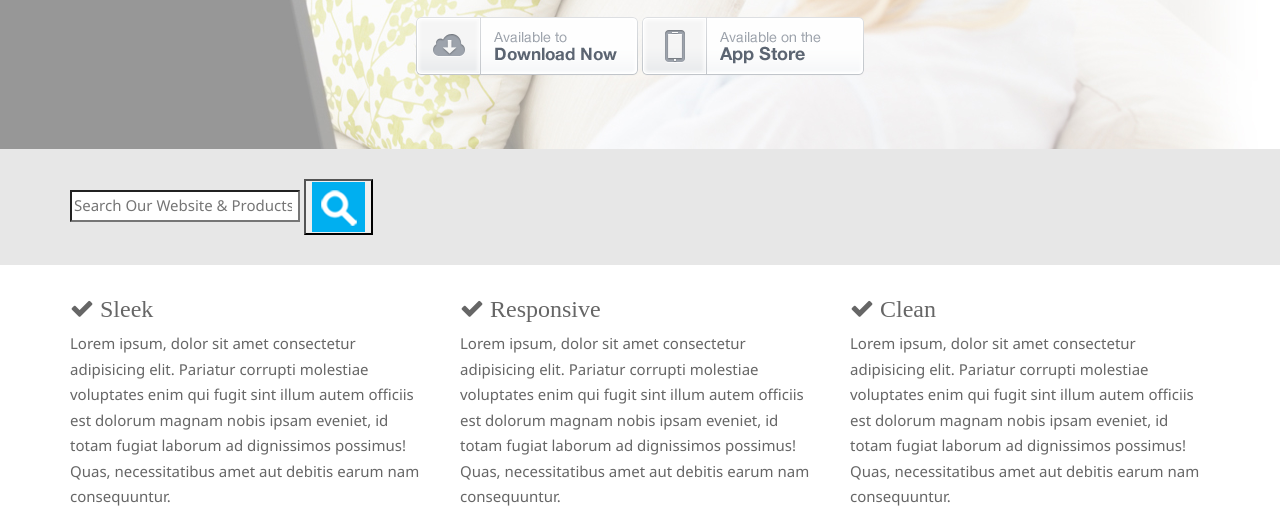
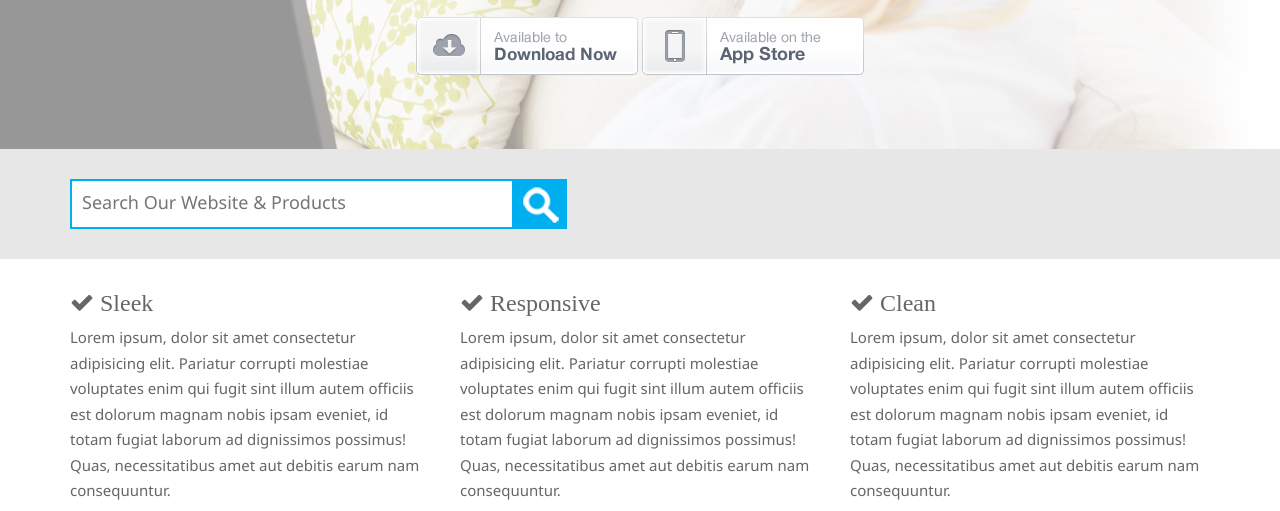
Before and after one commit to TomyToast/Bootstrap-Sass-Template, a website: page index.html in a window 1280 px wide. Shown: the part 251-762 px from the top of the page. Drawn offline with Linux system fonts and the light colour scheme.

Commit message:
add style for search section

```diff
--- a/scss/main.scss
+++ b/scss/main.scss
@@ -13,6 +13,7 @@
 @import "./modules/blocks";
 @import "./modules/buttons";
 @import "./modules/components";
+@import "./modules/form";
 @import "./modules/sections";
 @import "./modules/typography";
 
--- /dev/null
+++ b/scss/modules/_form.scss
@@ -0,0 +1,28 @@
+/* Searchbox */
+
+.search {
+    width: 100%;
+
+    h3 {
+        margin-top: 0;
+        padding-top: 0;
+    }
+
+    input[type="search"] {
+        border: 0;
+        height: 50px;
+        width: 80%;
+        border: 2px solid $primary-color;
+        font-size: 18px;
+        padding-left: 10px;
+        padding-bottom: 5px;
+    }
+
+    button {
+        border: 0;
+        background: none;
+        padding: 0;
+        vertical-align: top;
+        margin-left: -4px;
+    }
+}
```
Also changed, not shown: scripts/out.js (+1 -1 lines).
